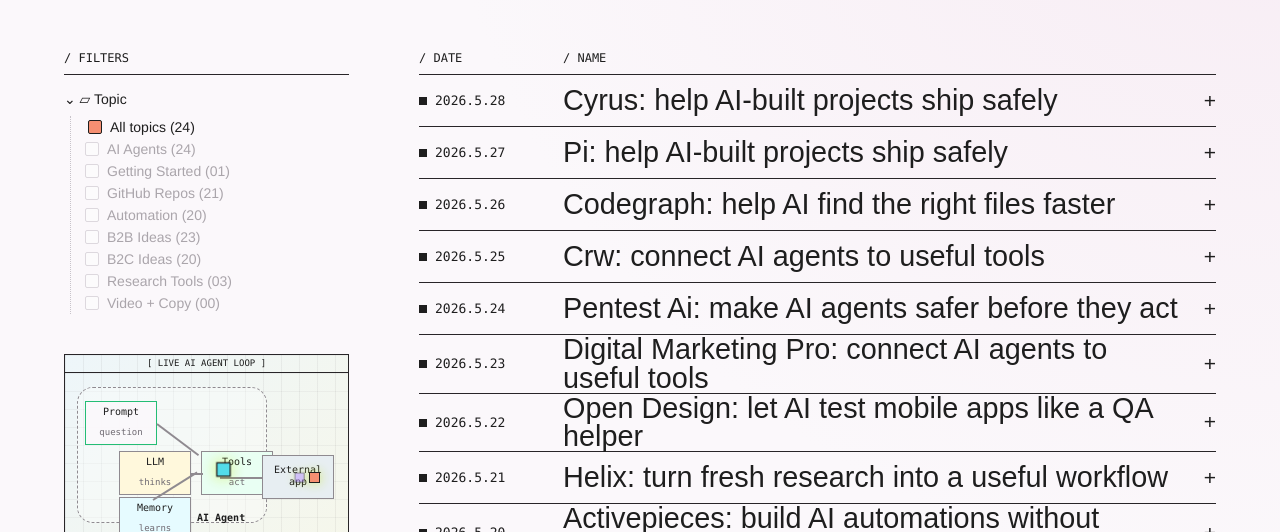
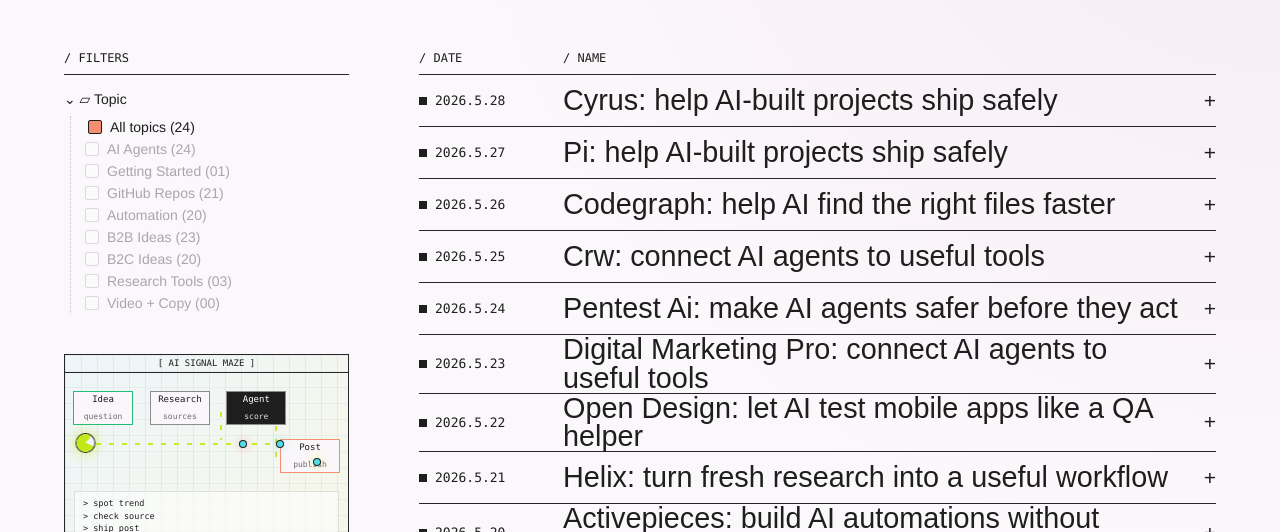
Before and after one commit to roshanarun1991/The.AI.Blog, a website: page index.html in a window 1280 px wide. Both pictures are taken after a click on the button "OPEN BLOG". Shown: the part 268-800 px from the top of the page. Drawn offline with Linux system fonts and the light colour scheme.

Commit message:
Update blog animation and setup notes

```diff
--- a/index.html
+++ b/index.html
@@ -236,26 +236,26 @@
               <li><button type="button" class="filter-chip" data-filter="Research Tools"><span></span>Research Tools (03)</button></li>
               <li><button type="button" class="filter-chip" data-filter="Video + Copy"><span></span>Video + Copy (00)</button></li>
             </ul>
-          <div class="figure-box agent-loop-figure" data-agent-loop tabindex="0" aria-label="Live AI agent loop animation">
-            <div class="figure-bar">[ LIVE AI AGENT LOOP ]</div>
-            <div class="agent-loop">
-              <span class="agent-shell"></span>
-              <span class="agent-label">AI Agent</span>
-              <span class="loop-node loop-prompt">Prompt<br><em>question</em></span>
-              <span class="loop-node loop-llm">LLM<br><em>thinks</em></span>
-              <span class="loop-node loop-tools">Tools<br><em>act</em></span>
-              <span class="loop-node loop-memory">Memory<br><em>learns</em></span>
-              <span class="loop-node loop-env">External<br>app</span>
-              <i class="loop-line line-prompt"></i>
-              <i class="loop-line line-tools"></i>
-              <i class="loop-line line-result"></i>
-              <i class="loop-line line-memory"></i>
-              <b class="agent-packet"></b>
-              <b class="agent-spark spark-one"></b>
-              <b class="agent-spark spark-two"></b>
+            <div class="figure-box blog-pac-figure" data-blog-pac tabindex="0" aria-label="Live AI blog workflow animation">
+              <div class="figure-bar">[ AI SIGNAL MAZE ]</div>
+              <div class="blog-pac-stage">
+                <span class="pac-node pac-idea">Idea<br><em>question</em></span>
+                <span class="pac-node pac-research">Research<br><em>sources</em></span>
+                <span class="pac-node pac-agent">Agent<br><em>score</em></span>
+                <span class="pac-node pac-post">Post<br><em>publish</em></span>
+                <i class="pac-path path-one"></i>
+                <i class="pac-path path-two"></i>
+                <i class="pac-path path-three"></i>
+                <b class="blog-pacman"></b>
+                <b class="pac-pellet pellet-one"></b>
+                <b class="pac-pellet pellet-two"></b>
+                <b class="pac-pellet pellet-three"></b>
+                <b class="pac-pellet pellet-four"></b>
+                <b class="pac-pellet pellet-five"></b>
+                <b class="pac-pellet pellet-six"></b>
+              </div>
+              <div class="blog-pac-console"><span>&gt; spot trend</span><span>&gt; check source</span><span>&gt; ship post</span></div>
             </div>
-            <div class="agent-hint">Prompt -> LLM thinks -> tools act -> result returns -> memory updates.</div>
-          </div>
           </aside>
 
           <section class="index-table" aria-label="Daily blog posts">
--- a/styles.css
+++ b/styles.css
@@ -1849,3 +1849,264 @@ a:hover {
     animation: none !important;
   }
 }
+
+/* Compact Pac-Man style AI workflow for the blog sidebar */
+.blog-pac-figure {
+  min-height: 178px;
+  background:
+    linear-gradient(90deg, rgba(30, 30, 30, 0.06) 1px, transparent 1px),
+    linear-gradient(rgba(30, 30, 30, 0.045) 1px, transparent 1px),
+    linear-gradient(135deg, rgba(80, 220, 233, 0.08), rgba(196, 232, 23, 0.08));
+  background-size: 16px 16px, 16px 16px, auto;
+}
+
+.blog-pac-stage {
+  position: relative;
+  height: 118px;
+  overflow: hidden;
+  font-family: "SF Mono", "Cascadia Code", Consolas, monospace;
+}
+
+.pac-node {
+  position: absolute;
+  z-index: 2;
+  display: grid;
+  place-items: center;
+  width: 60px;
+  height: 34px;
+  border: 1px solid #8f8a90;
+  background: rgba(251, 248, 251, 0.94);
+  color: var(--ink);
+  font-size: 9px;
+  line-height: 1.15;
+  text-align: center;
+  transition: transform 140ms ease, background 140ms ease, border-color 140ms ease;
+}
+
+.pac-node em {
+  color: #6f6a72;
+  font-style: normal;
+  font-size: 8px;
+}
+
+.pac-idea {
+  left: 8px;
+  top: 18px;
+  border-color: #24bd75;
+}
+
+.pac-research {
+  left: 30%;
+  top: 18px;
+}
+
+.pac-agent {
+  left: 57%;
+  top: 18px;
+  background: #1e1e1e;
+  color: #ffffff;
+}
+
+.pac-agent em {
+  color: #dcdcdc;
+}
+
+.pac-post {
+  right: 8px;
+  top: 66px;
+  border-color: #f58f72;
+}
+
+.pac-path {
+  position: absolute;
+  z-index: 1;
+  height: 2px;
+  background: repeating-linear-gradient(90deg, #c4e817 0 5px, transparent 5px 13px);
+  opacity: 0.9;
+}
+
+.path-one {
+  left: 18px;
+  right: 18px;
+  top: 70px;
+}
+
+.path-two {
+  left: 50%;
+  top: 52px;
+  width: 28px;
+  transform: rotate(90deg);
+}
+
+.path-three {
+  right: 54px;
+  top: 70px;
+  width: 36px;
+  transform: rotate(90deg);
+}
+
+.blog-pacman {
+  position: absolute;
+  z-index: 4;
+  left: 0;
+  top: 0;
+  width: 18px;
+  height: 18px;
+  border-radius: 50%;
+  background: conic-gradient(from 38deg, transparent 0 74deg, #c4e817 74deg 360deg);
+  box-shadow: 0 0 0 1px #1e1e1e, 0 0 14px rgba(196, 232, 23, 0.85);
+  animation: blogPacRun 5.4s infinite linear;
+}
+
+.pac-pellet {
+  position: absolute;
+  z-index: 3;
+  width: 6px;
+  height: 6px;
+  border-radius: 50%;
+  background: #50dce9;
+  box-shadow: 0 0 0 1px #1e1e1e, 0 0 10px currentColor;
+  animation: pacPelletEat 5.4s infinite steps(1, end);
+}
+
+.pellet-one {
+  left: 23%;
+  top: 68px;
+  color: #50dce9;
+  animation-delay: 0.35s;
+}
+
+.pellet-two {
+  left: 36%;
+  top: 68px;
+  color: #c4e817;
+  animation-delay: 0.85s;
+}
+
+.pellet-three {
+  left: 49%;
+  top: 68px;
+  color: #b892ff;
+  animation-delay: 1.35s;
+}
+
+.pellet-four {
+  left: 62%;
+  top: 68px;
+  color: #f58f72;
+  animation-delay: 1.9s;
+}
+
+.pellet-five {
+  left: 75%;
+  top: 68px;
+  color: #50dce9;
+  animation-delay: 2.5s;
+}
+
+.pellet-six {
+  right: 28px;
+  top: 86px;
+  color: #c4e817;
+  animation-delay: 3.25s;
+}
+
+.blog-pac-console {
+  display: grid;
+  grid-template-columns: 1fr;
+  gap: 2px;
+  margin: 0 9px 9px;
+  padding: 7px 8px;
+  border: 1px solid rgba(30, 30, 30, 0.12);
+  background: rgba(255, 255, 255, 0.58);
+  font-family: "SF Mono", "Cascadia Code", Consolas, monospace;
+  font-size: 8.5px;
+  line-height: 1.25;
+}
+
+.blog-pac-figure:hover .pac-agent,
+.blog-pac-figure:focus .pac-agent {
+  background: #c4e817;
+  color: #1e1e1e;
+  transform: translateY(-2px);
+}
+
+.blog-pac-figure:hover .pac-post,
+.blog-pac-figure:focus .pac-post {
+  background: #f58f72;
+  transform: translateX(2px);
+}
+
+.blog-pac-figure:hover .blog-pacman,
+.blog-pac-figure:focus .blog-pacman {
+  animation-duration: 3.4s;
+}
+
+@keyframes blogPacRun {
+  0% {
+    transform: translate(16px, 61px) rotate(0deg);
+  }
+  24% {
+    transform: translate(34%, 61px) rotate(0deg);
+  }
+  42% {
+    transform: translate(55%, 61px) rotate(0deg);
+  }
+  67% {
+    transform: translate(77%, 61px) rotate(0deg);
+  }
+  80% {
+    transform: translate(calc(100% - 38px), 79px) rotate(90deg);
+  }
+  100% {
+    transform: translate(16px, 61px) rotate(0deg);
+  }
+}
+
+@keyframes pacPelletEat {
+  0%,
+  18% {
+    opacity: 1;
+    transform: scale(1);
+  }
+  19%,
+  88% {
+    opacity: 0;
+    transform: scale(0.2);
+  }
+  89%,
+  100% {
+    opacity: 1;
+    transform: scale(1);
+  }
+}
+
+@media (max-width: 760px) {
+  .blog-pac-figure {
+    min-height: 170px;
+  }
+
+  .blog-pac-stage {
+    height: 112px;
+  }
+
+  .pac-node {
+    width: 54px;
+    font-size: 8px;
+  }
+
+  .pac-node em {
+    font-size: 7px;
+  }
+
+  .blog-pac-console {
+    font-size: 8px;
+  }
+}
+
+@media (prefers-reduced-motion: reduce) {
+  .blog-pacman,
+  .pac-pellet {
+    animation: none !important;
+  }
+}
```
Also changed, not shown: README.md.
